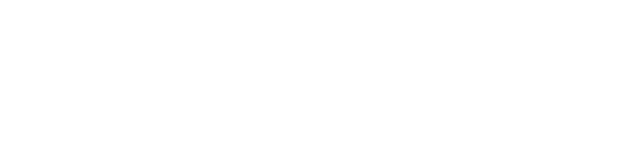
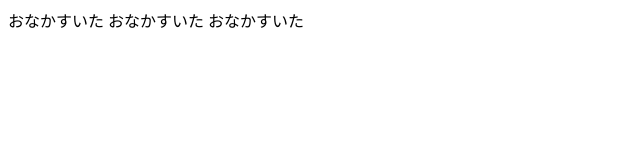
Before and after one commit to OIC-JP/FoodList, a website: page www/index.html in a window 1280 px wide. Shown: the whole page, without its empty margins (0-640 px from the left). Drawn offline with Linux system fonts and the light colour scheme.

Commit message:
ひなこ

```diff
--- a/www/index.html
+++ b/www/index.html
@@ -11,7 +11,9 @@
     </script>
 </head>
 <body>
-
+おなかすいた
+おなかすいた
+おなかすいた
 </body>
 
 </html>
```
